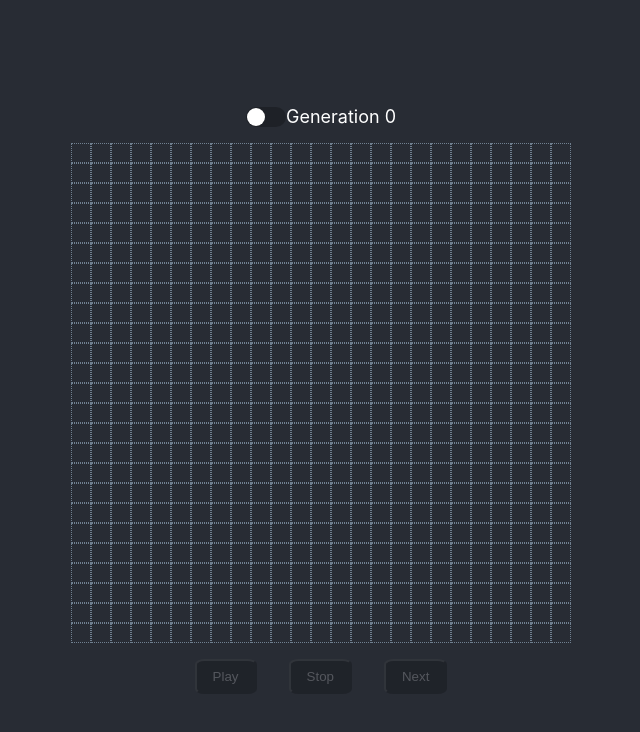
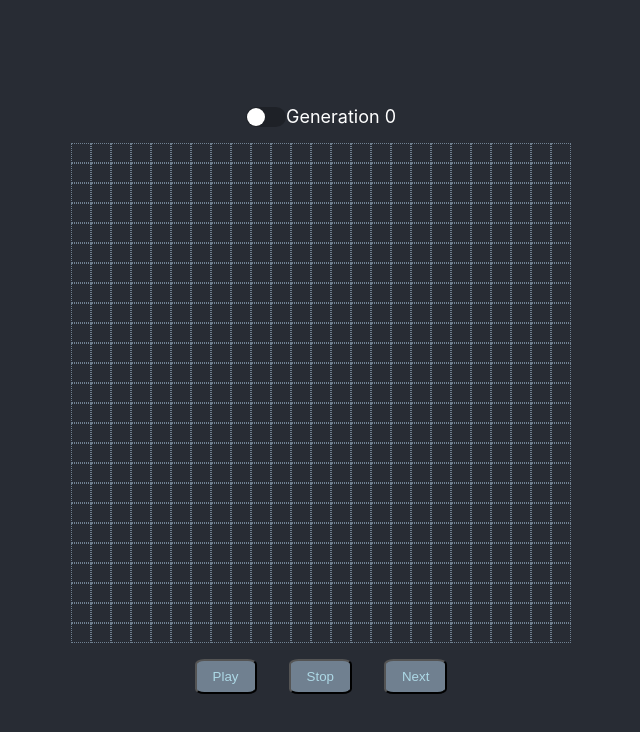
Before and after one commit to trevorjamesmartin/CS-Build-Week-1, a React (Create React App) app: page / in a window 1280 px wide. Shown: the top 732 px of the page, without its empty margins (319-959 px from the left). Built offline with nearby package versions, Linux system fonts and the light colour scheme.

Commit message:
npm builds production

```diff
--- a/src/App.css
+++ b/src/App.css
@@ -88,9 +88,8 @@
   padding-right: 1rem;
   padding-top: 0.5rem;
   padding-bottom: 0.5rem;
-  background-color: black;
-  color: white;
-  opacity: 20%;
+  background-color: slategrey;
+  color: lightblue;
 }
 
 .media-button .is-playing {
@@ -101,7 +100,6 @@
   padding-right: 1rem;
   padding-top: 0.5rem;
   padding-bottom: 0.5rem;
-  background-color: black;
-  color: white;
-  opacity: 77%;
+  background-color: lightblue;
+  color: slategrey;
 }
```
Also changed, not shown: 2 other files (tests, documents, lock files or other folders).
